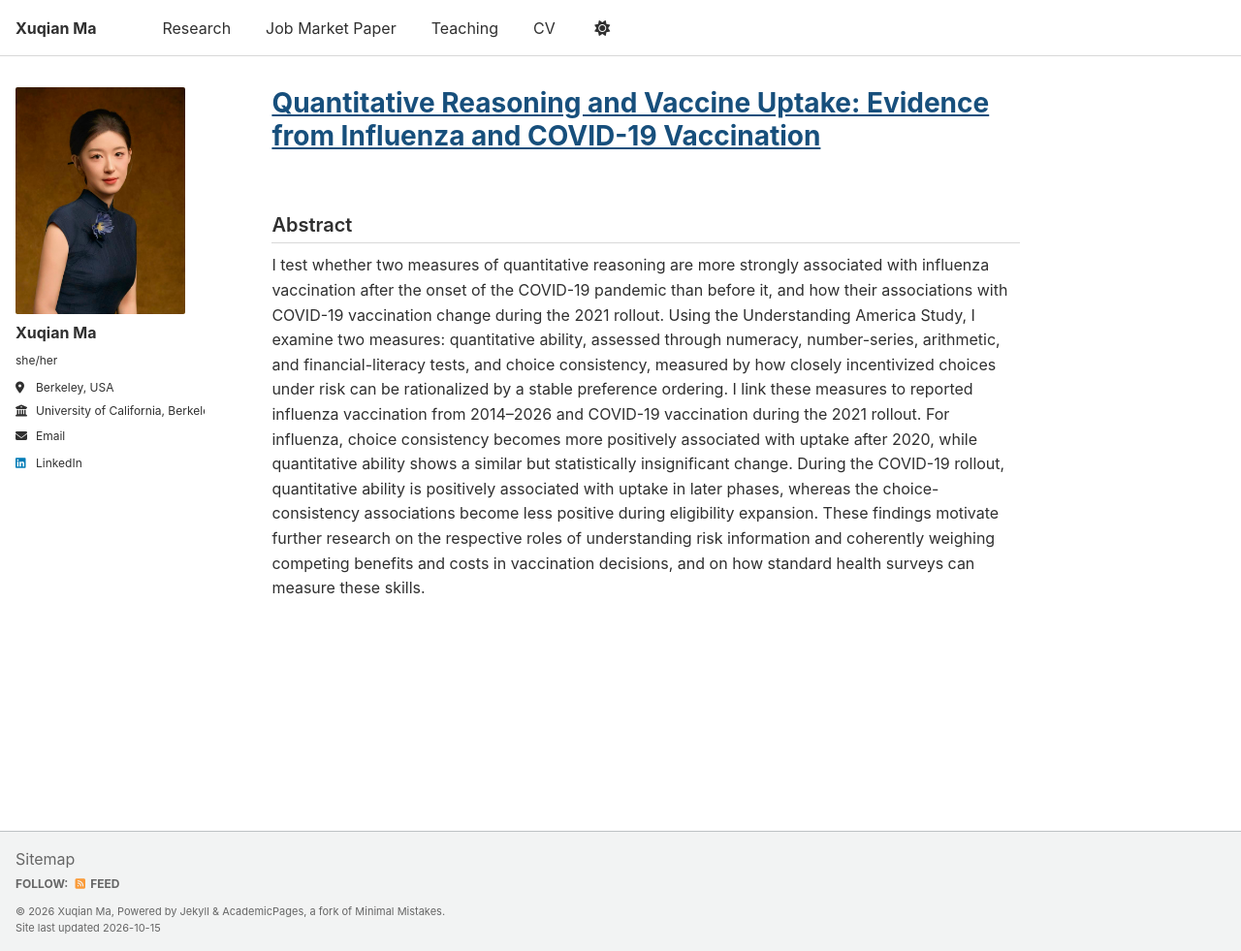
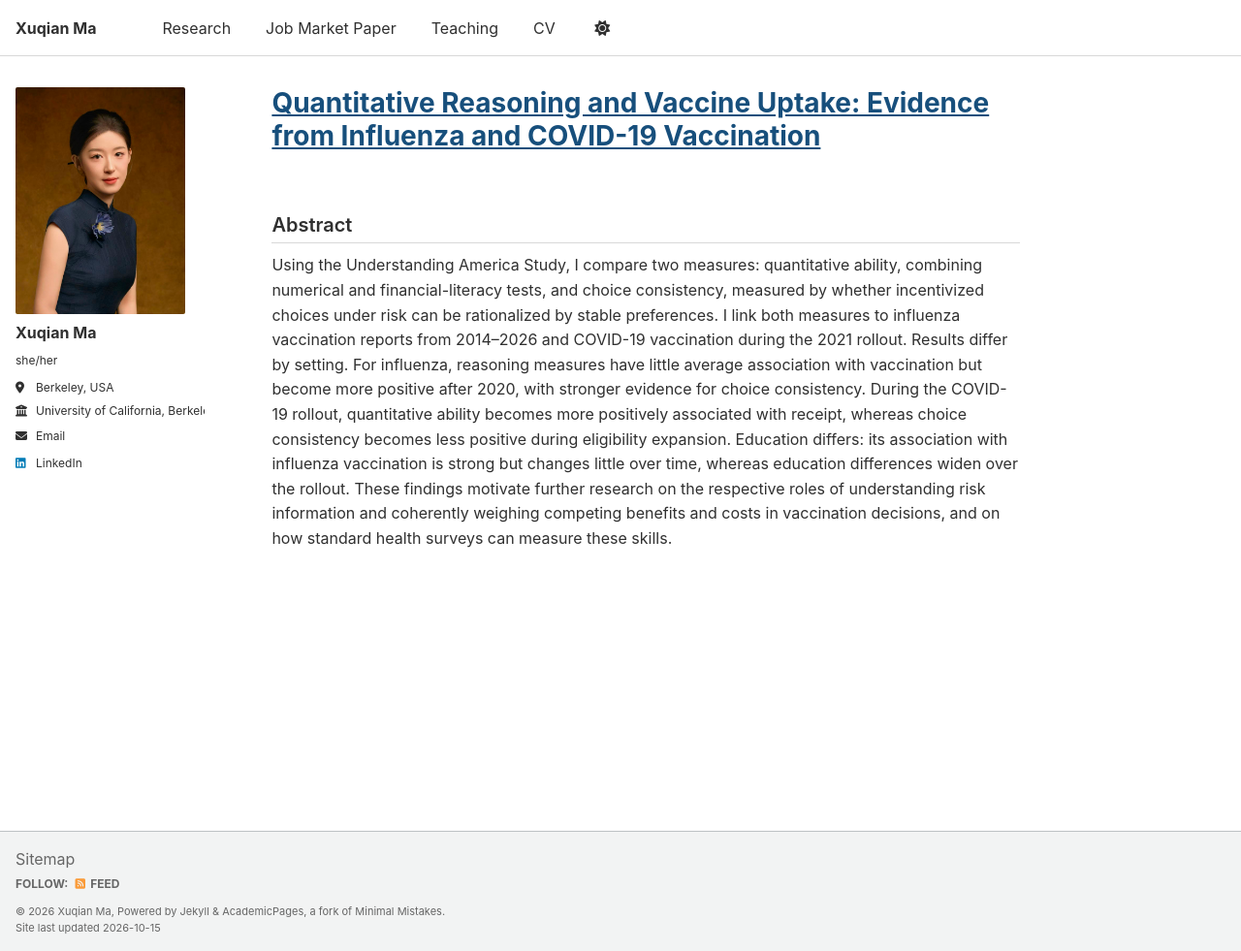
Before and after one commit to xuqianma0718/xuqianma0718.github.io, a Jekyll site: the page built from _publications/economic-rationality-preventive-health.md, in a window 1280 px wide and 981 px high. Shown: the whole window at 97% size. Built offline with Jekyll 4.4.1, drawn with Linux system fonts in a browser that asks for light colours; a script that is not in the unit is left out.

Commit message:
Update JMP abstract with education results

```diff
--- a/_publications/economic-rationality-preventive-health.md
+++ b/_publications/economic-rationality-preventive-health.md
@@ -6,7 +6,7 @@ permalink: /job-market-paper/
 authors: "Xuqian Ma"
 paper_url: "https://drive.google.com/file/d/1JBFgaiin_XU56YyAmNXcrnsnGFxtNzU8/view?usp=sharing"
 abstract: >-
-  I test whether two measures of quantitative reasoning are more strongly associated with influenza vaccination after the onset of the COVID-19 pandemic than before it, and how their associations with COVID-19 vaccination change during the 2021 rollout. Using the Understanding America Study, I examine two measures: quantitative ability, assessed through numeracy, number-series, arithmetic, and financial-literacy tests, and choice consistency, measured by how closely incentivized choices under risk can be rationalized by a stable preference ordering. I link these measures to reported influenza vaccination from 2014–2026 and COVID-19 vaccination during the 2021 rollout. For influenza, choice consistency becomes more positively associated with uptake after 2020, while quantitative ability shows a similar but statistically insignificant change. During the COVID-19 rollout, quantitative ability is positively associated with uptake in later phases, whereas the choice-consistency associations become less positive during eligibility expansion. These findings motivate further research on the respective roles of understanding risk information and coherently weighing competing benefits and costs in vaccination decisions, and on how standard health surveys can measure these skills.
+  Using the Understanding America Study, I compare two measures: quantitative ability, combining numerical and financial-literacy tests, and choice consistency, measured by whether incentivized choices under risk can be rationalized by stable preferences. I link both measures to influenza vaccination reports from 2014–2026 and COVID-19 vaccination during the 2021 rollout. Results differ by setting. For influenza, reasoning measures have little average association with vaccination but become more positive after 2020, with stronger evidence for choice consistency. During the COVID-19 rollout, quantitative ability becomes more positively associated with receipt, whereas choice consistency becomes less positive during eligibility expansion. Education differs: its association with influenza vaccination is strong but changes little over time, whereas education differences widen over the rollout. These findings motivate further research on the respective roles of understanding risk information and coherently weighing competing benefits and costs in vaccination decisions, and on how standard health surveys can measure these skills.
 excerpt: ""
 links: '[<a href="https://drive.google.com/file/d/1JBFgaiin_XU56YyAmNXcrnsnGFxtNzU8/view?usp=sharing" target="_blank" rel="noopener">Paper</a>]'
 share: false
```
